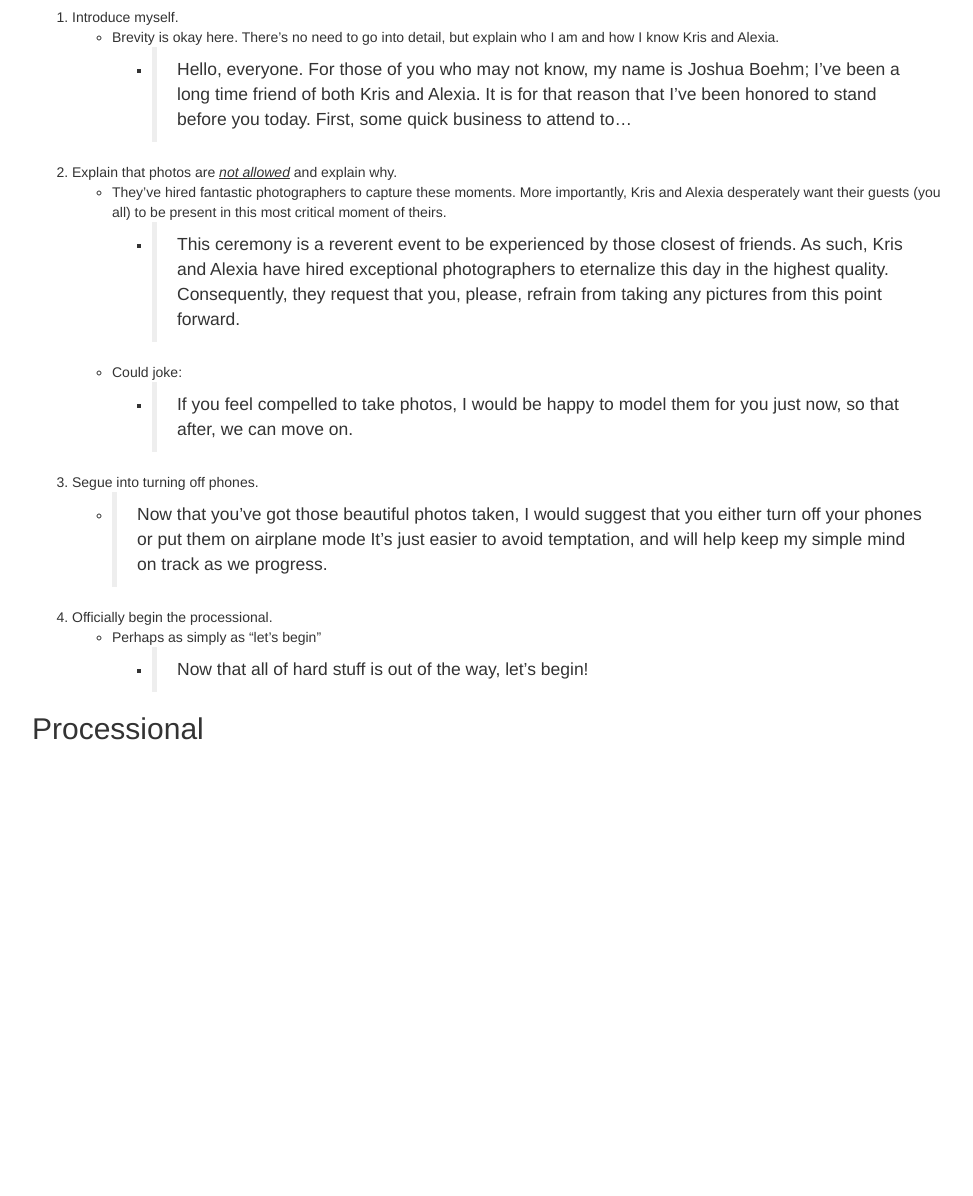
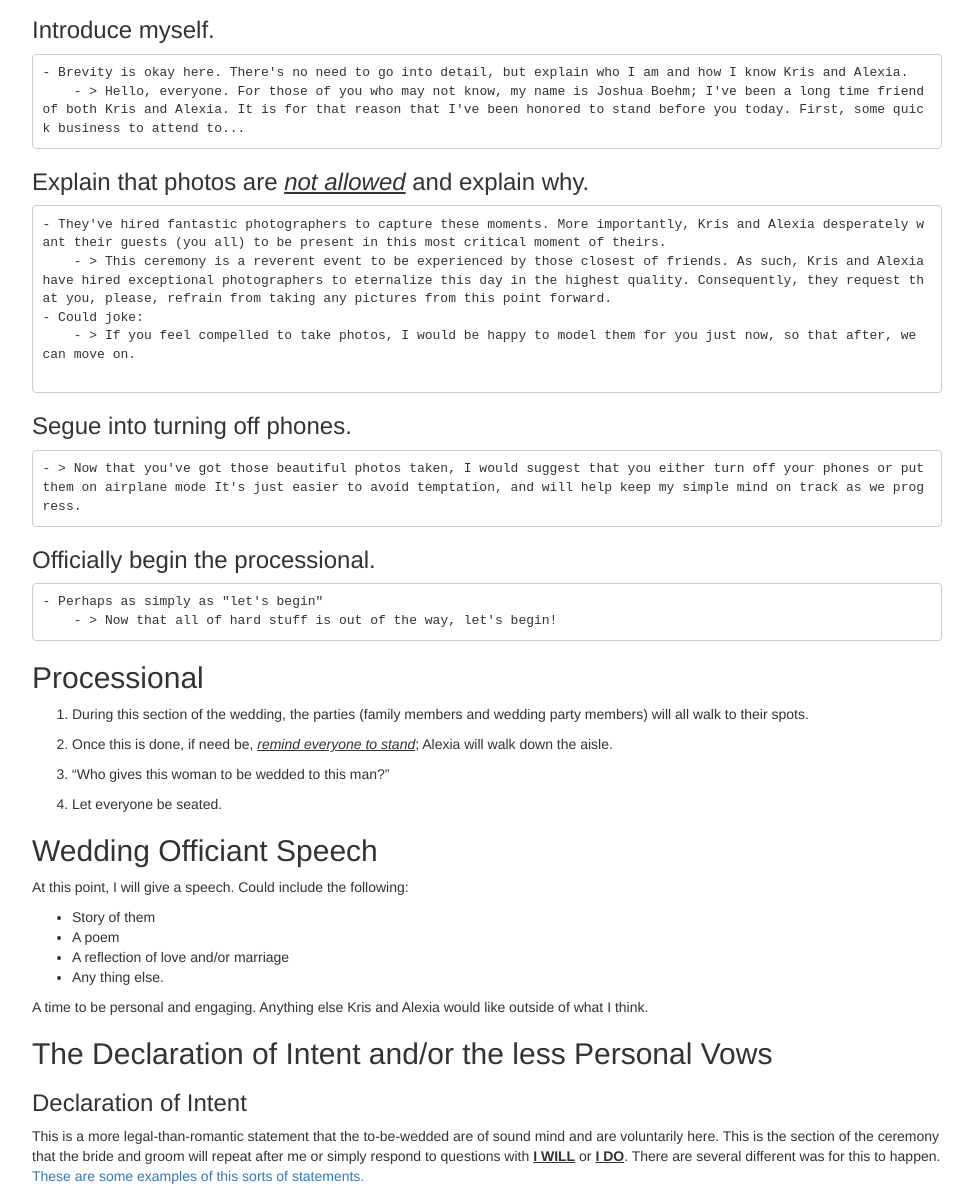
Before and after one commit to joshb88/joshb88.github.io, a plain HTML site: page notes.html in a window 1280 px wide. Shown: the part 143-1339 px from the top of the page, without its empty margins (153-1126 px from the left). Before the commit the page ends 898 px from the top, so only its background shows below. Drawn offline with nearby package versions, Linux system fonts and the light colour scheme; some packages are replaced by stand-ins of ours.

Commit message:
doin stuff

```diff
--- a/notes.html
+++ b/notes.html
@@ -357,64 +357,64 @@ display: none;
 <p>30 ≤ Goal Timing ≤ 40</p>
 <div id="opening-remarks" class="section level2">
 <h2>Opening Remarks</h2>
-<ol style="list-style-type: decimal">
-<li>Introduce myself.
-<ul>
-<li>Brevity is okay here. There’s no need to go into detail, but explain
-who I am and how I know Kris and Alexia.
-<ul>
-<li><blockquote>
-<p>Hello, everyone. For those of you who may not know, my name is Joshua
-Boehm; I’ve been a long time friend of both Kris and Alexia. It is for
-that reason that I’ve been honored to stand before you today. First,
-some quick business to attend to…</p>
-</blockquote></li>
-</ul></li>
-</ul></li>
-<li>Explain that photos are <em><u>not allowed</u></em> and explain why.
-<ul>
-<li>They’ve hired fantastic photographers to capture these moments. More
-importantly, Kris and Alexia desperately want their guests (you all) to
-be present in this most critical moment of theirs.
-<ul>
-<li><blockquote>
-<p>This ceremony is a reverent event to be experienced by those closest
-of friends. As such, Kris and Alexia have hired exceptional
-photographers to eternalize this day in the highest quality.
-Consequently, they request that you, please, refrain from taking any
-pictures from this point forward.</p>
-</blockquote></li>
-</ul></li>
-<li>Could joke:
-<ul>
-<li><blockquote>
-<p>If you feel compelled to take photos, I would be happy to model them
-for you just now, so that after, we can move on.</p>
-</blockquote></li>
-</ul></li>
-</ul></li>
-<li>Segue into turning off phones.
-<ul>
-<li><blockquote>
-<p>Now that you’ve got those beautiful photos taken, I would suggest
-that you either turn off your phones or put them on airplane mode It’s
-just easier to avoid temptation, and will help keep my simple mind on
-track as we progress.</p>
-</blockquote></li>
-</ul></li>
-<li>Officially begin the processional.
-<ul>
-<li>Perhaps as simply as “let’s begin”
-<ul>
-<li><blockquote>
-<p>Now that all of hard stuff is out of the way, let’s begin!</p>
-</blockquote></li>
-</ul></li>
-</ul></li>
-</ol>
+<div id="introduce-myself." class="section level3">
+<h3>Introduce myself.</h3>
+<pre><code>- Brevity is okay here. There&#39;s no need to go into detail, but explain who I am and how I know Kris and Alexia.
+    - &gt; Hello, everyone. For those of you who may not know, my name is Joshua Boehm; I&#39;ve been a long time friend of both Kris and Alexia. It is for that reason that I&#39;ve been honored to stand before you today. First, some quick business to attend to...</code></pre>
+</div>
+<div id="explain-that-photos-are-not-allowed-and-explain-why." class="section level3">
+<h3>Explain that photos are <em><u>not allowed</u></em> and explain
+why.</h3>
+<pre><code>- They&#39;ve hired fantastic photographers to capture these moments. More importantly, Kris and Alexia desperately want their guests (you all) to be present in this most critical moment of theirs.
+    - &gt; This ceremony is a reverent event to be experienced by those closest of friends. As such, Kris and Alexia have hired exceptional photographers to eternalize this day in the highest quality. Consequently, they request that you, please, refrain from taking any pictures from this point forward.
+- Could joke:
+    - &gt; If you feel compelled to take photos, I would be happy to model them for you just now, so that after, we can move on.
+    </code></pre>
+</div>
+<div id="segue-into-turning-off-phones." class="section level3">
+<h3>Segue into turning off phones.</h3>
+<pre><code>- &gt; Now that you&#39;ve got those beautiful photos taken, I would suggest that you either turn off your phones or put them on airplane mode It&#39;s just easier to avoid temptation, and will help keep my simple mind on track as we progress.</code></pre>
+</div>
+<div id="officially-begin-the-processional." class="section level3">
+<h3>Officially begin the processional.</h3>
+<pre><code>- Perhaps as simply as &quot;let&#39;s begin&quot;
+    - &gt; Now that all of hard stuff is out of the way, let&#39;s begin!</code></pre>
+</div>
 </div>
 <div id="processional" class="section level2">
 <h2>Processional</h2>
+<ol style="list-style-type: decimal">
+<li><p>During this section of the wedding, the parties (family members
+and wedding party members) will all walk to their spots.</p></li>
+<li><p>Once this is done, if need be, <u><em>remind everyone to
+stand</em></u>; Alexia will walk down the aisle.</p></li>
+<li><p>“Who gives this woman to be wedded to this man?”</p></li>
+<li><p>Let everyone be seated.</p></li>
+</ol>
+</div>
+<div id="wedding-officiant-speech" class="section level2">
+<h2>Wedding Officiant Speech</h2>
+<p>At this point, I will give a speech. Could include the following:</p>
+<ul>
+<li>Story of them</li>
+<li>A poem</li>
+<li>A reflection of love and/or marriage</li>
+<li>Any thing else.</li>
+</ul>
+<p>A time to be personal and engaging. Anything else Kris and Alexia
+would like outside of what I think.</p>
+</div>
+<div id="the-declaration-of-intent-andor-the-less-personal-vows" class="section level2">
+<h2>The Declaration of Intent and/or the less Personal Vows</h2>
+<div id="declaration-of-intent" class="section level3">
+<h3>Declaration of Intent</h3>
+<p>This is a more legal-than-romantic statement that the to-be-wedded
+are of sound mind and are voluntarily here. This is the section of the
+ceremony that the bride and groom will repeat after me or simply respond
+to questions with <b><u>I WILL</u></b> or <b><u>I DO</u></b>. There are
+several different was for this to happen. <a href="https://officianteric.com/declaration-of-consent/">These are some
+examples of this sorts of statements.</a></p>
+</div>
 </div>
 </div>
 
```
Also changed, not shown: index.html (+38 -33 lines), 1 other file.
